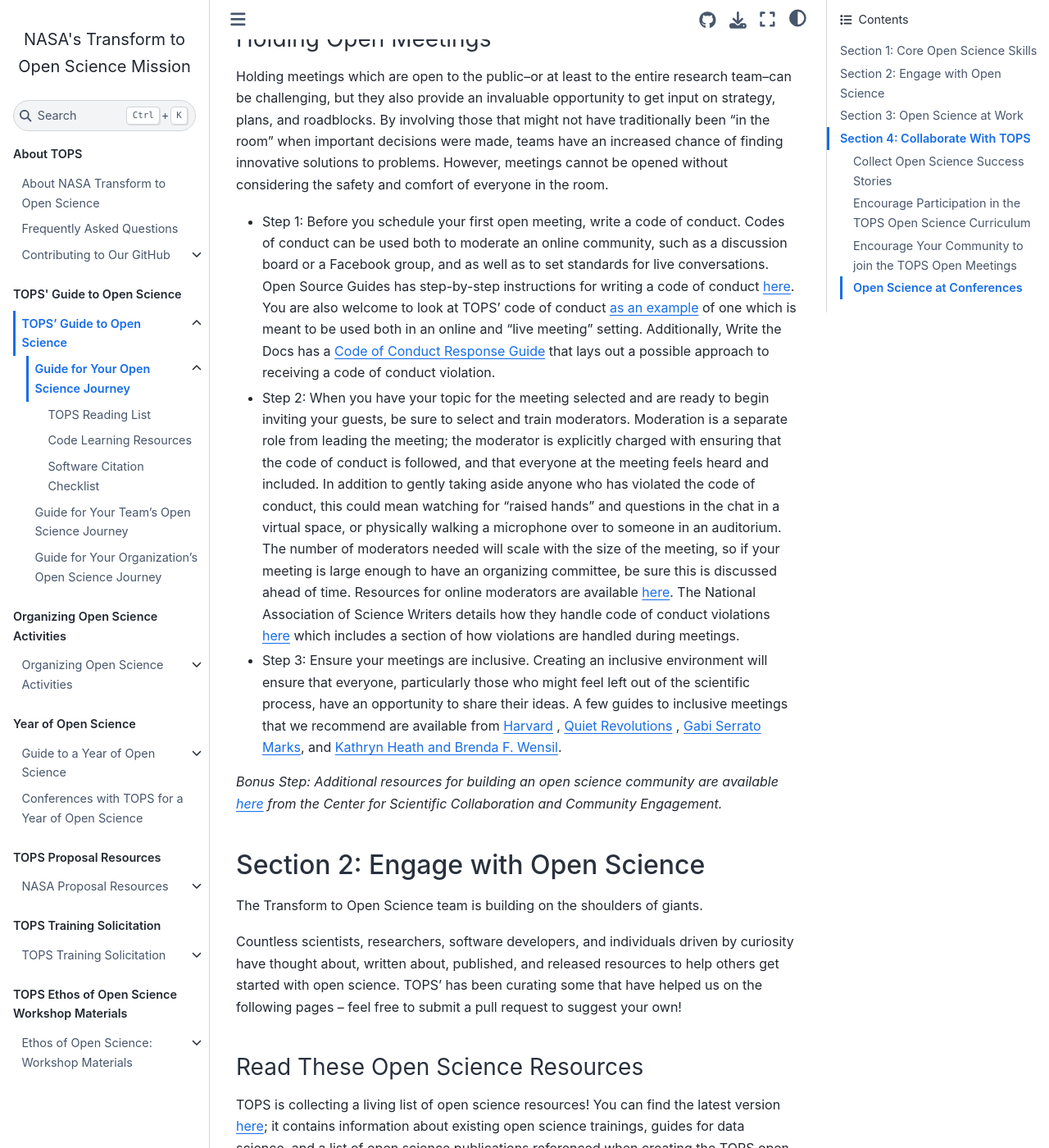
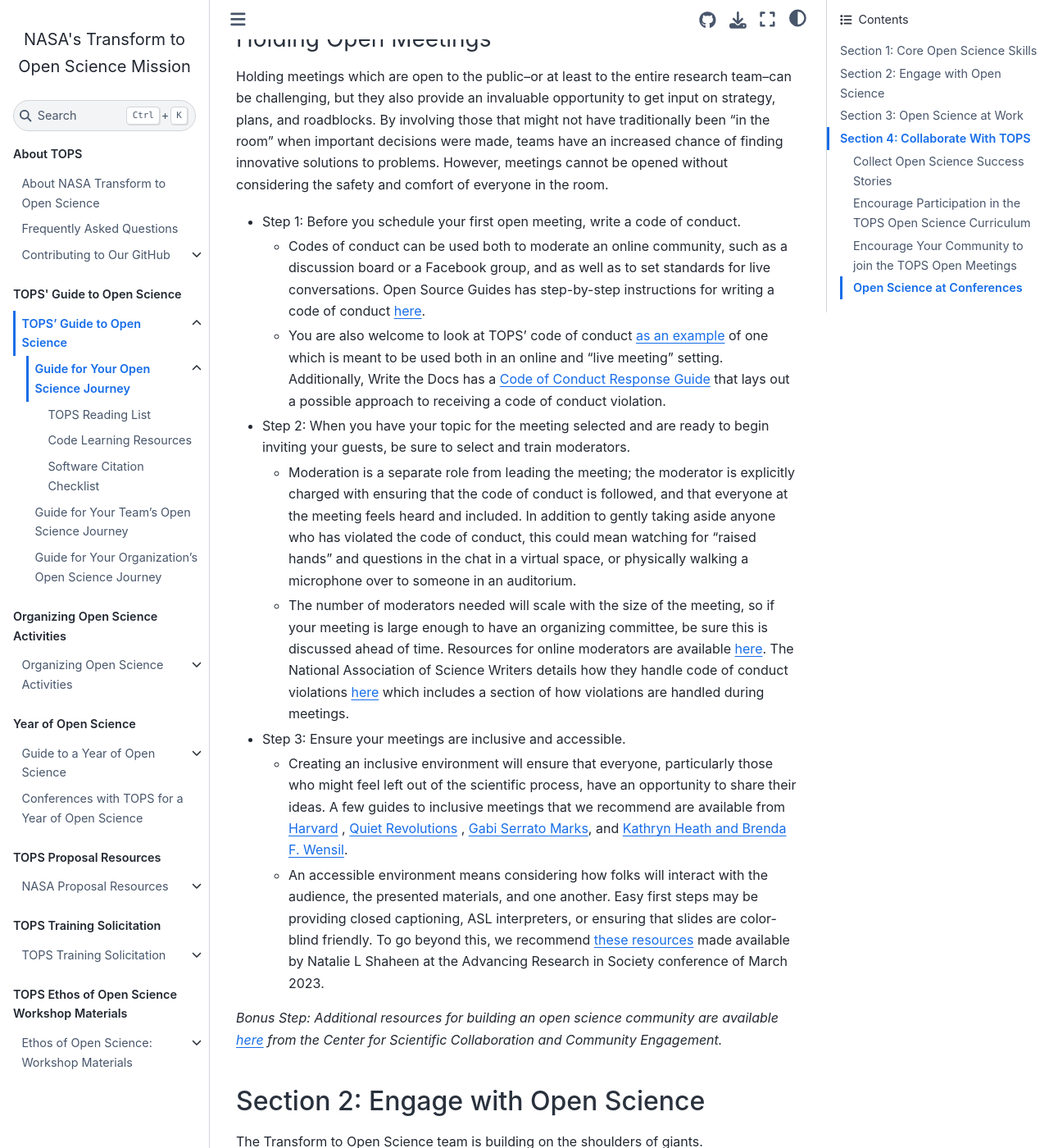
Before and after one commit to nasa/Transform-to-Open-Science-Book, a Jupyter Book: the page built from Open_Science_Cookbook/Your_Open_Science_Journey.md, in a window 1280 px wide and 1400 px high, scrolled down 4700 px. Shown: the whole window at 82% size. Built offline with Jupyter Book 1.0.4 settings and Sphinx 7.4.7 and the Sphinx Book theme 1.1.4, drawn with Linux system fonts in a browser that asks for light colours.

Commit message:
Update Your_Open_Science_Journey.md

```diff
--- a/Open_Science_Cookbook/Your_Open_Science_Journey.md
+++ b/Open_Science_Cookbook/Your_Open_Science_Journey.md
@@ -99,11 +99,17 @@ The term “community software repositories” refers to groups of researchers (
 ### Holding Open Meetings
 Holding meetings which are open to the public–or at least to the entire research team–can be challenging, but they also provide an invaluable opportunity to get input on strategy, plans, and roadblocks. By involving those that might not have traditionally been “in the room” when important decisions were made, teams have an increased chance of finding innovative solutions to problems. However, meetings cannot be opened without considering the safety and comfort of everyone in the room.
 
-- Step 1: Before you schedule your first open meeting, write a code of conduct. Codes of conduct can be used both to moderate an online community, such as a discussion board or a Facebook group, and as well as to set standards for live conversations. Open Source Guides has step-by-step instructions for writing a code of conduct [here](https://opensource.guide/code-of-conduct/). You are also welcome to look at TOPS’ code of conduct [as an example](https://github.com/nasa/Transform-to-Open-Science/blob/main/CODE_OF_CONDUCT.md) of one which is meant to be used both in an online and “live meeting” setting. Additionally, Write the Docs has a [Code of Conduct Response Guide](https://www.writethedocs.org/code-of-conduct-response/) that lays out a possible approach to receiving a code of conduct violation.
+- Step 1: Before you schedule your first open meeting, write a code of conduct.
+     - Codes of conduct can be used both to moderate an online community, such as a discussion board or a Facebook group, and as well as to set standards for live conversations. Open Source Guides has step-by-step instructions for writing a code of conduct [here](https://opensource.guide/code-of-conduct/).
+     - You are also welcome to look at TOPS’ code of conduct [as an example](https://github.com/nasa/Transform-to-Open-Science/blob/main/CODE_OF_CONDUCT.md) of one which is meant to be used both in an online and “live meeting” setting. Additionally, Write the Docs has a [Code of Conduct Response Guide](https://www.writethedocs.org/code-of-conduct-response/) that lays out a possible approach to receiving a code of conduct violation.
 
-- Step 2: When you have your topic for the meeting selected and are ready to begin inviting your guests, be sure to select and train moderators. Moderation is a separate role from leading the meeting; the moderator is explicitly charged with ensuring that the code of conduct is followed, and that everyone at the meeting feels heard and included. In addition to gently taking aside anyone who has violated the code of conduct, this could mean watching for “raised hands” and questions in the chat in a virtual space, or physically walking a microphone over to someone in an auditorium. The number of moderators needed will scale with the size of the meeting, so if your meeting is large enough to have an organizing committee, be sure this is discussed ahead of time. Resources for online moderators are available [here](https://medium.com/swlh/how-to-moderate-an-online-community-a-list-of-skills-tips-tricks-280156e8fac4). The National Association of Science Writers details how they handle code of conduct violations [here](https://www.nasw.org/conference-and-meeting-code-conduct) which includes a section of how violations are handled during meetings.
+- Step 2: When you have your topic for the meeting selected and are ready to begin inviting your guests, be sure to select and train moderators.
+     - Moderation is a separate role from leading the meeting; the moderator is explicitly charged with ensuring that the code of conduct is followed, and that everyone at the meeting feels heard and included. In addition to gently taking aside anyone who has violated the code of conduct, this could mean watching for “raised hands” and questions in the chat in a virtual space, or physically walking a microphone over to someone in an auditorium.
+     - The number of moderators needed will scale with the size of the meeting, so if your meeting is large enough to have an organizing committee, be sure this is discussed ahead of time. Resources for online moderators are available [here](https://medium.com/swlh/how-to-moderate-an-online-community-a-list-of-skills-tips-tricks-280156e8fac4). The National Association of Science Writers details how they handle code of conduct violations [here](https://www.nasw.org/conference-and-meeting-code-conduct) which includes a section of how violations are handled during meetings.
 
-- Step 3: Ensure your meetings are inclusive. Creating an inclusive environment will ensure that everyone, particularly those who might feel left out of the scientific process, have an opportunity to share their ideas. A few guides to inclusive meetings that we recommend are available from [Harvard](https://edib.harvard.edu/files/dib/files/inclusive_meeting_guide_final_1.pdf?m=1617641674) , [Quiet Revolutions](https://www.quietrev.com/wp-content/uploads/2018/11/RC_Inclusive-Meetings-Checklist.pdf) , [Gabi Serrato Marks](https://blog.ucsusa.org/science-blogger/how-to-make-professional-conferences-more-accessible-for-disabled-people-guidance-from-actual-disabled-scientists), and [Kathryn Heath and Brenda F. Wensil](https://hbr.org/2019/09/to-build-an-inclusive-culture-start-with-inclusive-meetings).
+- Step 3: Ensure your meetings are inclusive and accessible.
+     - Creating an inclusive environment will ensure that everyone, particularly those who might feel left out of the scientific process, have an opportunity to share their ideas. A few guides to inclusive meetings that we recommend are available from [Harvard](https://edib.harvard.edu/files/dib/files/inclusive_meeting_guide_final_1.pdf?m=1617641674) , [Quiet Revolutions](https://www.quietrev.com/wp-content/uploads/2018/11/RC_Inclusive-Meetings-Checklist.pdf) , [Gabi Serrato Marks](https://blog.ucsusa.org/science-blogger/how-to-make-professional-conferences-more-accessible-for-disabled-people-guidance-from-actual-disabled-scientists), and [Kathryn Heath and Brenda F. Wensil](https://hbr.org/2019/09/to-build-an-inclusive-culture-start-with-inclusive-meetings).
+     - An accessible environment means considering how folks will interact with the audience, the presented materials, and one another. Easy first steps may be providing closed captioning, ASL interpreters, or ensuring that slides are color-blind friendly. To go beyond this, we recommend [these resources](https://nlshaheen.com/aris/) made available by Natalie L Shaheen at the Advancing Research in Society conference of March 2023.
 
 *Bonus Step: Additional resources for building an open science community are available [here](https://www.cscce.org/resources/online-communities-and-communication-tools/) from the Center for Scientific Collaboration and Community Engagement.*
 
```
